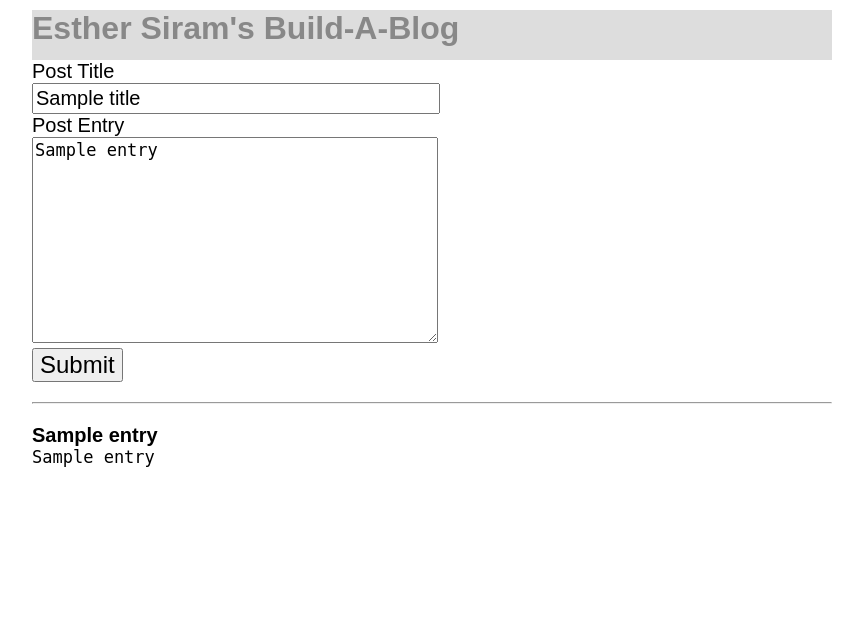
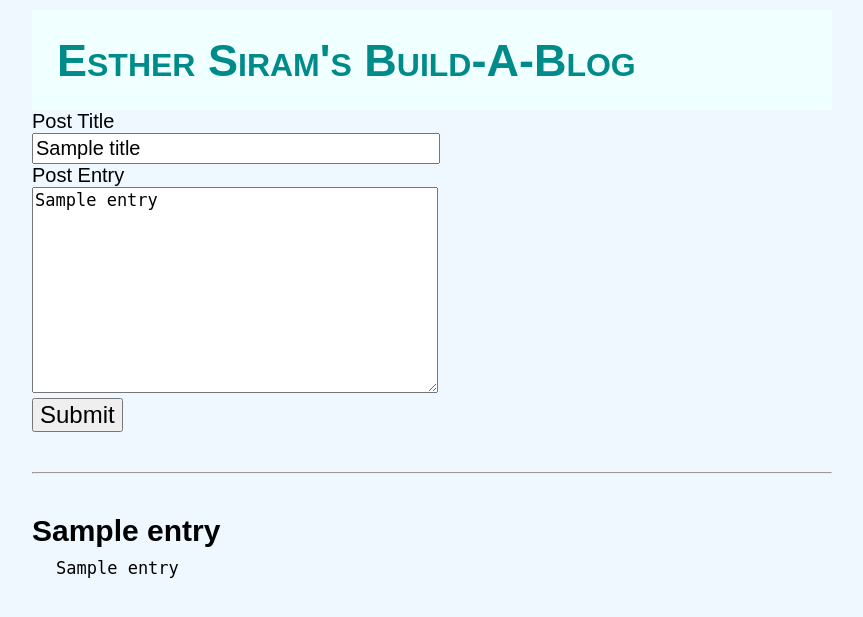
Before and after one commit to esiram/build-a-blog, a Python web app: template templates/front.html in a window 1280 px wide. Shown: the top 617 px of the page, without its empty margins (208-1071 px from the left). Run offline with Jinja, Linux system fonts and the light colour scheme; the template is opened without the code that fills it: most values are stand-ins (such as "Sample title", 1, 10 or a date in 2020).

Commit message:
css updates and /blog as main page

```diff
--- a/main.py
+++ b/main.py
@@ -81,7 +81,7 @@ class MainBlog(Handler):      #a separate page for new posts to submit to create
 
 
 
-app = webapp2.WSGIApplication([('/', NewPost),
+app = webapp2.WSGIApplication([('/', MainBlog),
                                ('/newpost', NewPost),
                                ('/blog', MainBlog)],
                                 debug=True)
--- a/templates/base.html
+++ b/templates/base.html
@@ -10,6 +10,7 @@
     width: 800px;
     margin: 0 auto;
     padding: 10px;
+    background-color: #F0F8FF;
   }
 
   .error {
@@ -39,26 +40,27 @@
   }
 
   hr {
-    margin: 20px auto;
+    margin: 40px auto;
   }
 
   .entry + .entry {
-    margin-top: 20px;
+    margin-top: 50px;
   }
 
   .entry-title {
     font-weight: bold;
-    font-size: 20px;
+    font-size: 30px;
   }
 
   .entry-body {
     margin:0;
     font-size: 17px;
+    padding: 10px 3% 20px;
   }
 </style>
 
     <body>
-      <h1 style="background-color: #ddd; color: #888; margin: 0; height: 50px">Esther Siram's Build-A-Blog</h1>
+      <h1 style="background-color: #F0FFFF; color: #008B8B; margin: 0; height: 50px; font-size: 45px; padding: 25px; font-variant: small-caps">Esther Siram's Build-A-Blog</h1>
       {% block content %}
       {% endblock %}
     </body>
```
Also changed, not shown: 1 other file.
